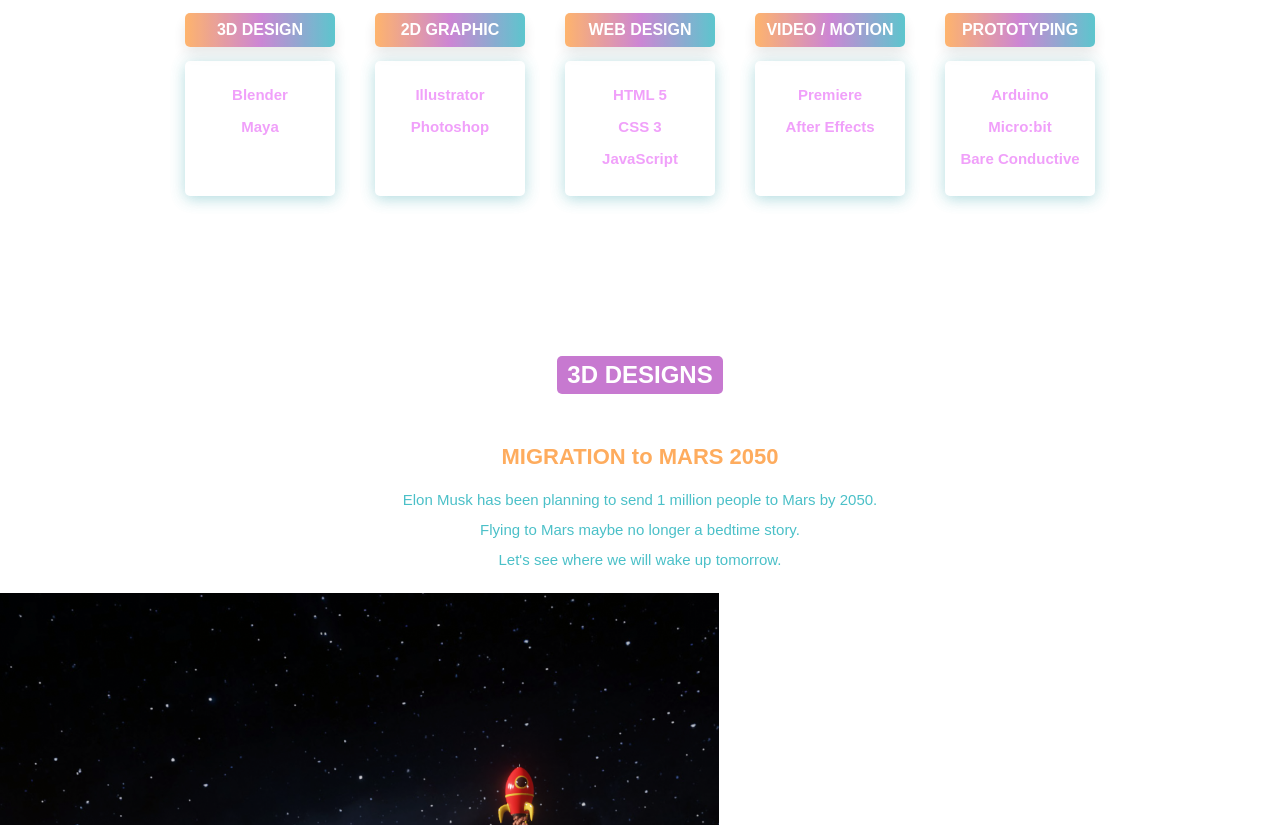
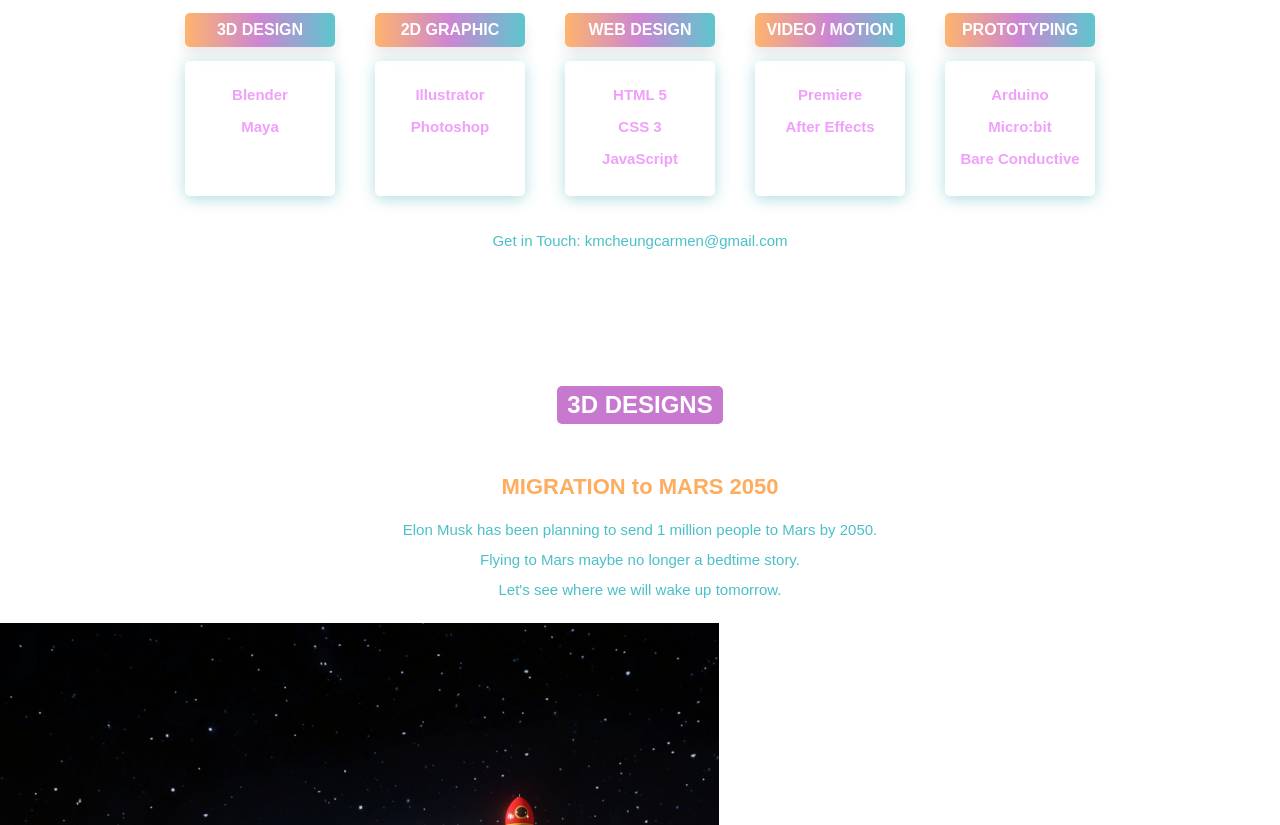
Before and after one commit to kmcheung7/portfolio, a plain HTML site: page index.html in a window 1280 px wide. Shown: the part 855-1680 px from the top of the page. Drawn offline with Linux system fonts and the light colour scheme; a web font is replaced by a local one.

Commit message:
24 Mar 2021 commit

```diff
--- a/index.html
+++ b/index.html
@@ -92,6 +92,7 @@
             </div>
             </div>
         </div>
+        <h5>Get in Touch: kmcheungcarmen@gmail.com</h5>
     </div>
 
 
```
